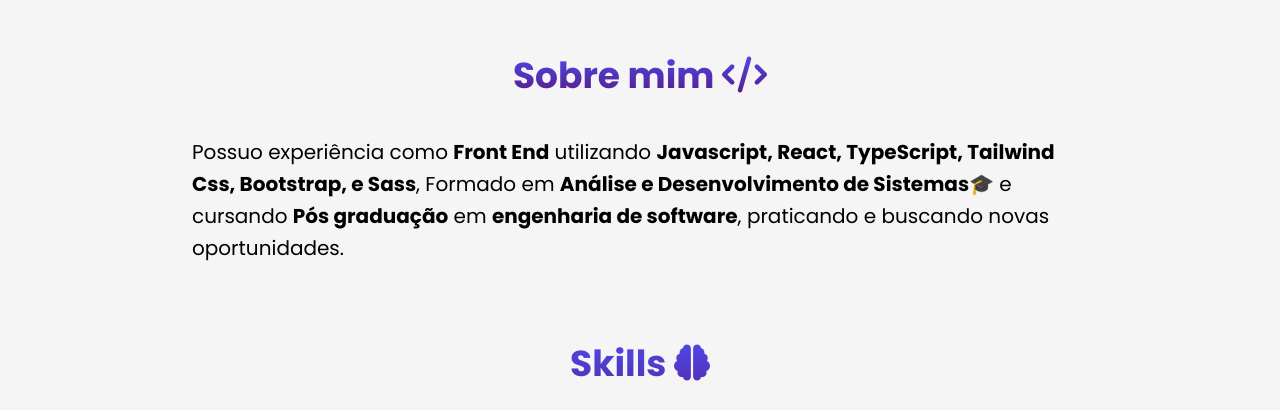
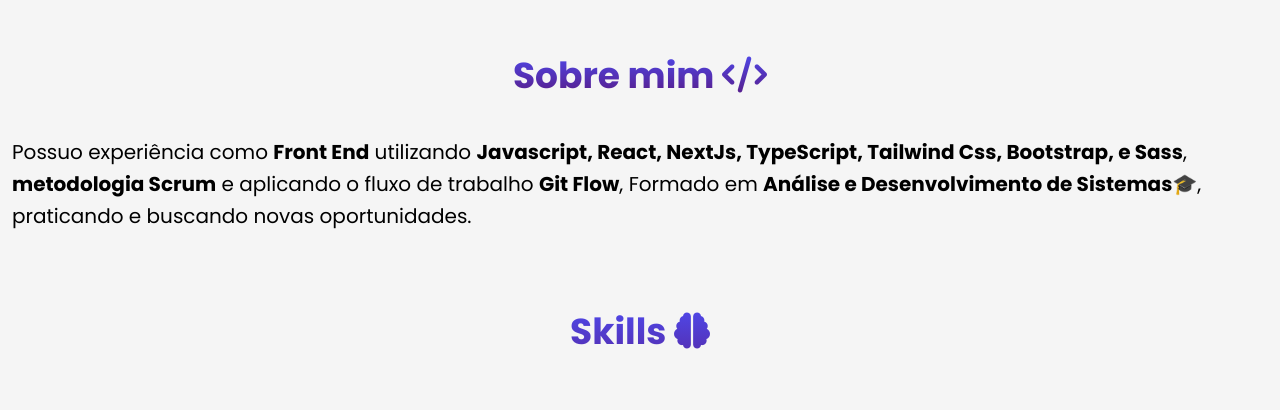
Before and after one commit to lucasgomesdacruz/ChallengePortfolio, a plain HTML site: page index.html in a window 1280 px wide. Shown: the part 800-1210 px from the top of the page. Drawn offline with nearby package versions, Linux system fonts and the light colour scheme; a script that the page names is missing.

Commit message:
style: muda texto de sobre

```diff
--- a/index.html
+++ b/index.html
@@ -88,7 +88,7 @@
         <section class="max-w-7xl m-auto" id="sobre">
             <div class="wow animate__animated animate__fadeIn flex justify-center items-center flex-col lg:gap-10 gap-7 lg:py-10 md:py-7 py-10 mx-3">
                 <h2 class="font-bold lg:text-4xl md:text-4xl text-4xl bg-gradient-to-b from-indigo-600 to-purple-900 text-transparent bg-clip-text">Sobre mim <i class="fas fa-code"></i></h2>
-                <p class="max-w-4xl lg:text-xl md:text-2xl text-base lg:leading-8 md:leading-9 leading-7">Possuo experiência como <strong>Front End</strong> utilizando <strong> Javascript, React, TypeScript, Tailwind Css, Bootstrap, e Sass</strong>, Formado em <strong>Análise e Desenvolvimento de Sistemas</strong>🎓 e cursando <strong>Pós graduação</strong> em <strong>engenharia de software</strong>, praticando e buscando novas oportunidades.</p>
+                <p class="max-w-6xl lg:text-xl md:text-2xl text-base lg:leading-8 md:leading-9 leading-7">Possuo experiência como <strong>Front End</strong> utilizando <strong> Javascript, React, NextJs, TypeScript, Tailwind Css, Bootstrap, e Sass</strong>, <strong>metodologia Scrum</strong> e aplicando o fluxo de trabalho <strong>Git Flow</strong>, Formado em <strong>Análise e Desenvolvimento de Sistemas</strong>🎓, praticando e buscando novas oportunidades.</p>
             </div>
         </section>
         <section class="max-w-7xl m-auto">
```
